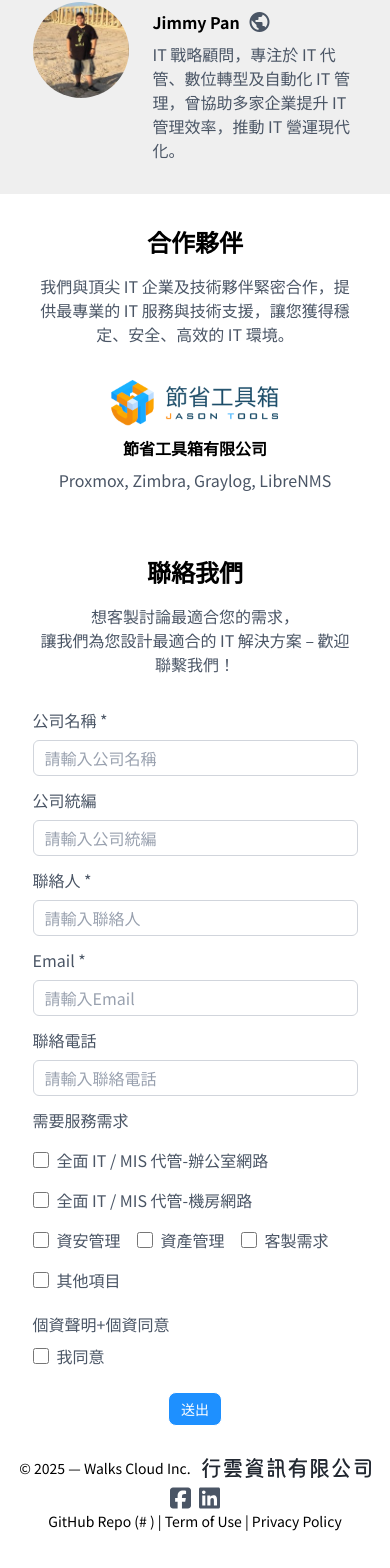
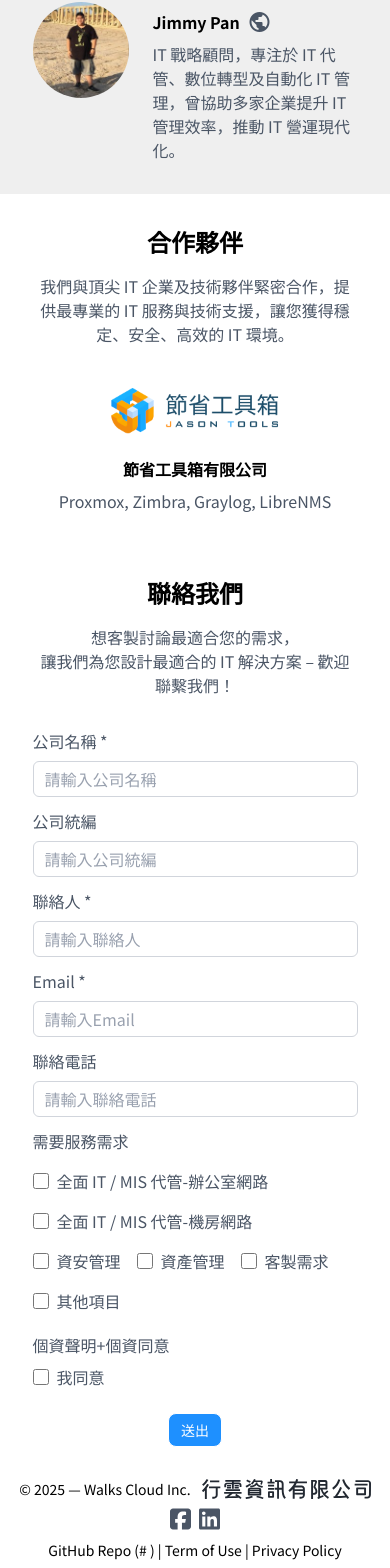
Before and after one commit to WalksCloud/OfficialWebsite, a Vue app: page / in a window 390 px wide. Shown: the part 5352-6920 px from the top of the page. Before the commit the page ends 6887 px from the top, so only its background shows below. Built offline with nearby package versions, Linux system fonts and the light colour scheme.

Commit message:
update style

```diff
--- a/src/components/Footer.vue
+++ b/src/components/Footer.vue
@@ -16,7 +16,7 @@
     <a :href="$t('footer.linkedin_url')" target="_black" class="inline-block my-2">
       <font-awesome-icon :icon="['fab', 'linkedin']" class="text-2xl text-gray-600 dark:text-gray-300" />
     </a>
-    <p class="text-sm leading-1">
+    <p class="text-sm lg:leading-1">
       <a href="https://github.com/WalksCloud/OfficialWebsite">GitHub Repo</a>
 			(<a :href="`https://github.com/WalksCloud/OfficialWebsite/commit/` + env.buildHash">#{{env.buildHash}}</a> {{env.buildTime}}) |
       <a :href="$t('footer.term-of-use_url')" target="_blank">{{ $t('footer.term-of-use') }}</a> |
--- a/src/components/Navbar.vue
+++ b/src/components/Navbar.vue
@@ -61,7 +61,7 @@
 			<div class="space-x-4 hidden lg:flex">
 				<a v-bind:key="key" v-for="(name, key) in $tm('nav-links')" :class="{ 'text-primary': activeSection === key }" class="hover:text-primary dark:text-white" :href="`#${key}`">{{ name }}</a>
 
-				<div class="ms-2 locale-changer inline-block text-gray-700 dark:text-white">
+				<div class="ms-2 locale-changer inline-block text-gray-700 dark:bg-[#222831] dark:text-white">
 					<select v-model="$i18n.locale" @change="setLocale($event)">
 						<option v-for="locale in $i18n.availableLocales" :key="`locale-${locale}`" :value="locale">{{ $t(`locales.${locale}`) }}</option>
 					</select>
--- a/src/components/Partners.vue
+++ b/src/components/Partners.vue
@@ -7,9 +7,11 @@
 		</div>
 		<div class="grid lg:grid-cols-3 gap-6 lg:gap-12">
 			<div v-bind:key="row" v-for="row in $tm('partners-section.partners')">
-				<img class="bg-white rounded-sm h-[50px] lg:h-[80px] m-auto" :src="row.image">
-				<a v-if="row.url" :href="row.url" target="_blank" class="font-bold font-bold my-2 lg:my-4 inline-block" v-text="row.name"></a>
-				<p v-else class="font-bold my-2 lg:my-4" text="row.name"></p>
+				<div :class="row['image-class']" class="inline-block bg-white rounded-sm">
+					<img class="h-[50px] lg:h-[80px] m-auto" :src="row.image">
+				</div>
+				<a v-if="row.url" :href="row.url" target="_blank" class="font-bold font-bold my-2 lg:my-4 block" v-text="row.name"></a>
+				<p v-else class="font-bold my-2 lg:my-4" v-text="row.name"></p>
 				<p class="text-gray-600 dark:text-gray-400">{{ row.intro }}</p>
 			</div>
 		</div>
--- a/src/locales/en.json
+++ b/src/locales/en.json
@@ -260,6 +260,7 @@
       {
         "name": "節省工具箱有限公司",
         "image": "/jason-tools.png",
+        "image-class": ["py-2","px-4"],
         "url": "https://jason.tools/",
         "intro": "Proxmox, Zimbra, Graylog, LibreNMS"
       }
--- a/src/locales/tw.json
+++ b/src/locales/tw.json
@@ -260,6 +260,7 @@
       {
         "name": "節省工具箱有限公司",
         "image": "/jason-tools.png",
+        "image-class": ["py-2","px-4"],
         "url": "https://jason.tools/",
         "intro": "Proxmox, Zimbra, Graylog, LibreNMS"
       }
```
